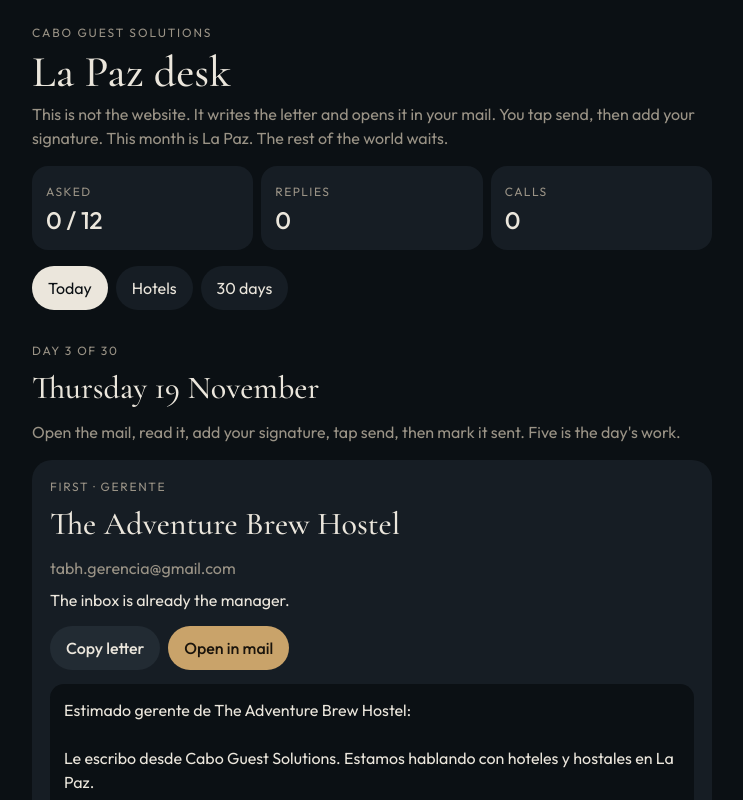
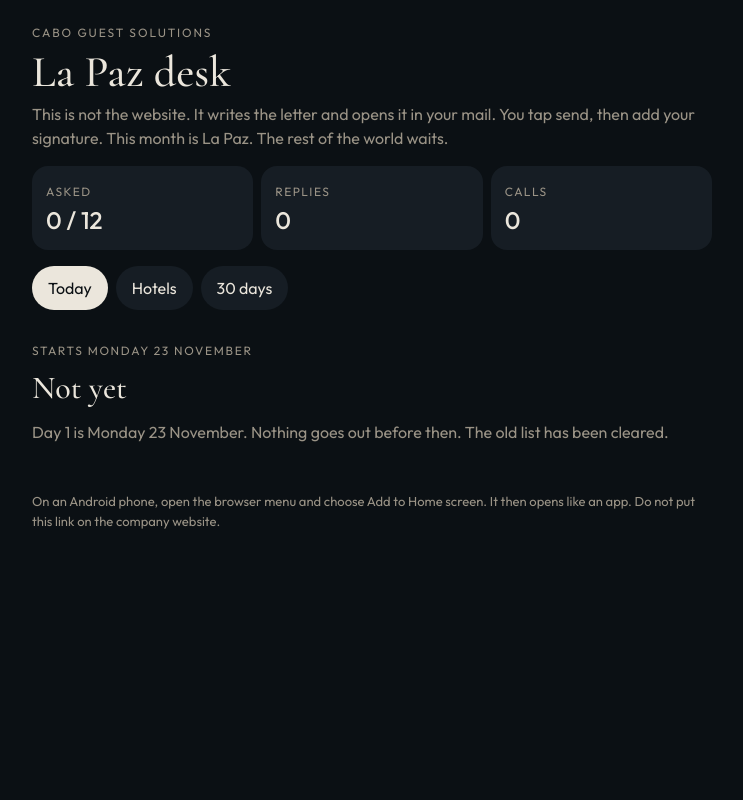
Before and after one commit to mattwesthead78-code/cgs-desk, a plain HTML site: page index.html in a window 1280 px wide. Shown: the top 800 px of the page, without its empty margins (268-1011 px from the left). Drawn offline with nearby package versions, Linux system fonts and the light colour scheme.

Commit message:
Start the La Paz desk on Monday 23 November.

```diff
--- a/index.html
+++ b/index.html
@@ -81,8 +81,8 @@
   <script>
     const DEMO = "https://youtu.be/G1ReKwM7EPs";
     const SITE = "https://www.caboguestsolutions.com";
-    const START = new Date(2026, 10, 17);
-    const KEY = "cgs-desk-v1";
+    const START = new Date(2026, 10, 23);
+    const KEY = "cgs-desk-v2";
     const hotels = [
       ["brew", "The Adventure Brew Hostel", "tabh.gerencia@gmail.com", "Gerente", 1, "The inbox is already the manager."],
       ["rover", "Wild Rover Hostel", "wrlp@wildroverhostels.com", "Gerente General", 1, "Use this address. The old lapaz@ address is dead."],
@@ -211,7 +211,13 @@
     function todayView(index, showing) {
       const wrap = el("<section></section>");
       const k = kind(showing);
-      wrap.append(el(`<p class="meta">${index < 0 ? "Starts 17 November" : index > 29 ? "Month complete" : "Day " + (showing + 1) + " of 30"}</p>`));
+      if (index < 0) {
+        wrap.append(el(`<p class="meta">Starts Monday 23 November</p>`));
+        wrap.append(el(`<h2>Not yet</h2>`));
+        wrap.append(el(`<p class="lede">Day 1 is Monday 23 November. Nothing goes out before then. The old list has been cleared.</p>`));
+        return wrap;
+      }
+      wrap.append(el(`<p class="meta">${index > 29 ? "Month complete" : "Day " + (showing + 1) + " of 30"}</p>`));
       wrap.append(el(`<h2>${label(showing)}</h2>`));
       if (k === "email") {
         const list = queue();
```
